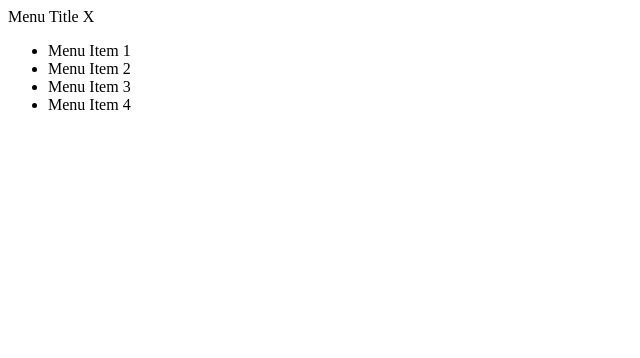
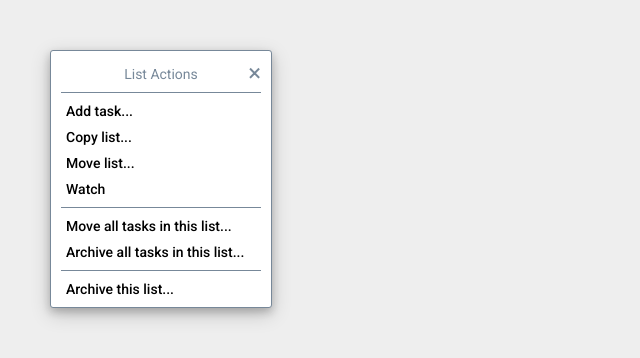
Before and after one commit to srayner/civ-menu, a plain HTML site: page index.html in a window 1280 px wide. Shown: the whole page, without its empty margins (0-640 px from the left). Drawn offline with Linux system fonts and the light colour scheme.

Commit message:
added css

```diff
--- a/index.html
+++ b/index.html
@@ -1,19 +1,36 @@
 <html>
   <head>
+    <style>
+      body {
+        background-color: #eee;
+      }
+    </style>
+    <link
+      href="https://fonts.googleapis.com/css?family=Roboto:400,500,700"
+      rel="stylesheet"
+    />
+    <link rel="stylesheet" href="menu.css" />
     <title>Menu Component</title>
   </head>
   <body>
     <div class="menu">
       <div class="menu-header">
-                <span class="menu-title">Menu Title</span>
-                <span class="menu-close">X</span>
+        <span class="menu-title">List Actions</span>
+        <span class="menu-close"></span>
       </div>
       <div class="menu-body">
         <ul>
-                    <li>Menu Item 1</li>
-                    <li>Menu Item 2</li>
-                    <li>Menu Item 3</li>
-                    <li>Menu Item 4</li>
+          <li>Add task...</li>
+          <li>Copy list...</li>
+          <li>Move list...</li>
+          <li>Watch</li>
+        </ul>
+        <ul>
+          <li>Move all tasks in this list...</li>
+          <li>Archive all tasks in this list...</li>
+        </ul>
+        <ul>
+          <li>Archive this list...</li>
         </ul>
       </div>
     </div>
--- /dev/null
+++ b/menu.css
@@ -0,0 +1,57 @@
+.menu {
+  margin: 0;
+  padding: 10px 10px 0 10px;
+  font-family: "Roboto", sans-serif;
+  font-weight: 400;
+  font-size: 14px;
+  width: 200px;
+  position: absolute;
+  top: 50px;
+  left: 50px;
+  border: 1px solid #789;
+  border-radius: 3px;
+  background-color: white;
+  box-shadow: 0 4px 8px 0 rgba(0, 0, 0, 0.2), 0 6px 20px 0 rgba(0, 0, 0, 0.19);
+  -webkit-font-smoothing: auto;
+}
+
+.menu-header {
+  padding: 5px 5px 10px 5px;
+  position: relative;
+  text-align: center;
+  color: #789;
+}
+
+.menu-close {
+  position: absolute;
+  right: 0;
+  top: 0;
+  line-height: 24px;
+}
+
+.menu-close::before {
+  content: "\00d7";
+  font-size: 24px;
+}
+.menu-close:hover {
+  color: black;
+  cursor: pointer;
+}
+
+.menu-body ul {
+  margin: 0;
+  padding: 5px 0;
+  list-style: none;
+  border-top: 1px solid #789;
+  font-weight: 500;
+}
+
+.menu-body li {
+  padding: 5px;
+}
+
+.menu-body li:hover {
+  color: white;
+  background-color: #39c;
+  cursor: pointer;
+}
```
Lines whose indentation alone changed are shown as unchanged.
